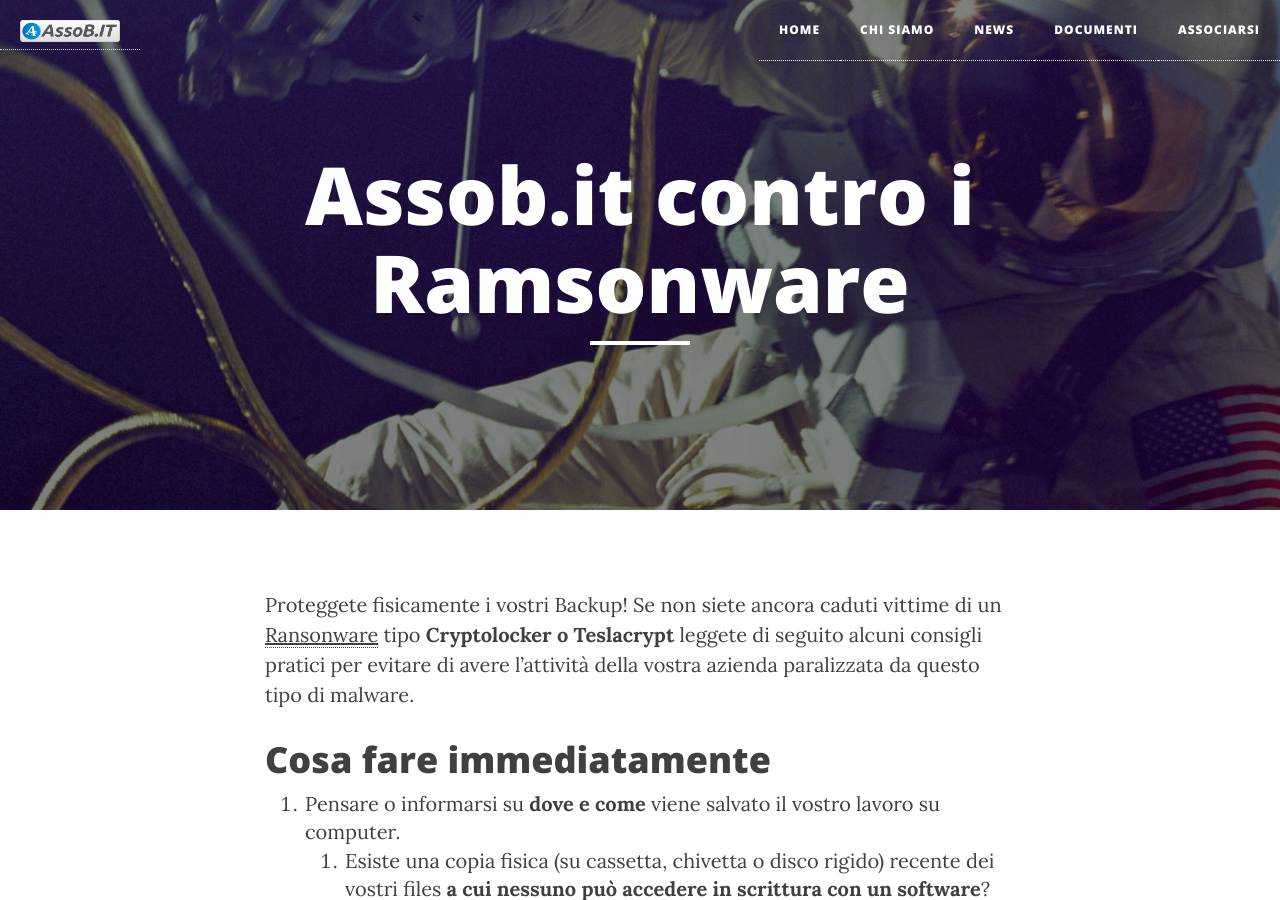
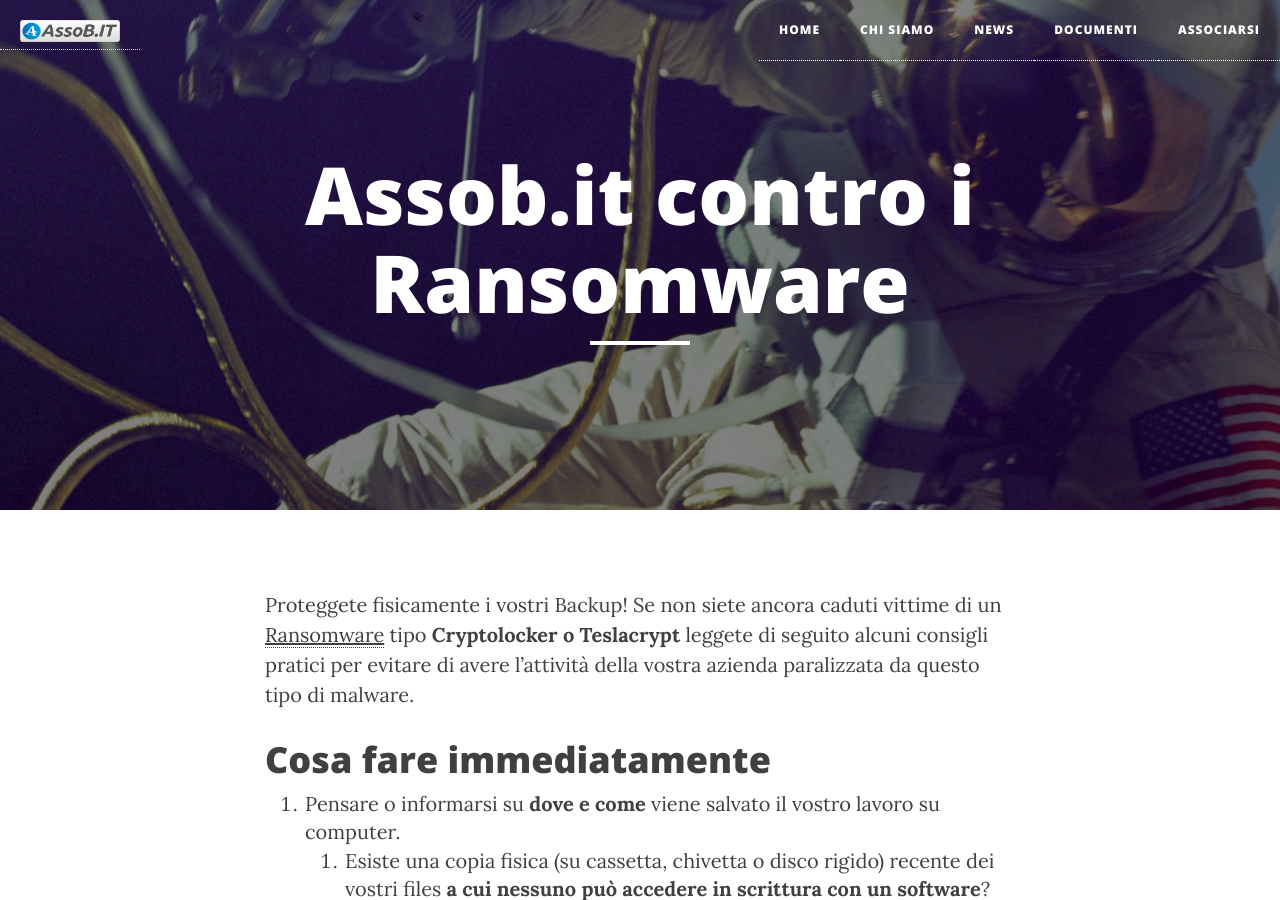
Before and after one commit to assobit/assobit.github.io, a Jekyll site: the page built from _posts/2016-02-01-16:46:50.md, in a window 1280 px wide and 900 px high. Built offline with Jekyll 4.4.1, drawn with Linux system fonts in a browser that asks for light colours; nearby versions of some CDN libraries.

Commit message:
Typos sulla parola ransomware

```diff
--- a/_posts/2016-02-01-16:46:50.md
+++ b/_posts/2016-02-01-16:46:50.md
@@ -1,12 +1,12 @@
 ---
 layout: post
-title: Assob.it contro i Ramsonware
+title: Assob.it contro i Ransomware
 membro: Gabriele Domenichini
 bgimg: /img/post-bg.jpg
 ruolo: Membro fondatore e Presidente AssoB.it
 ---
 Proteggete fisicamente i vostri Backup!
-Se non siete ancora caduti vittime di un [Ransonware](https://it.wikipedia.org/wiki/Ransomware)
+Se non siete ancora caduti vittime di un [Ransomware](https://it.wikipedia.org/wiki/Ransomware)
 tipo **Cryptolocker o Teslacrypt** leggete di seguito alcuni consigli pratici
 per evitare di avere l'attività della vostra azienda paralizzata da questo
 tipo di malware.
```
